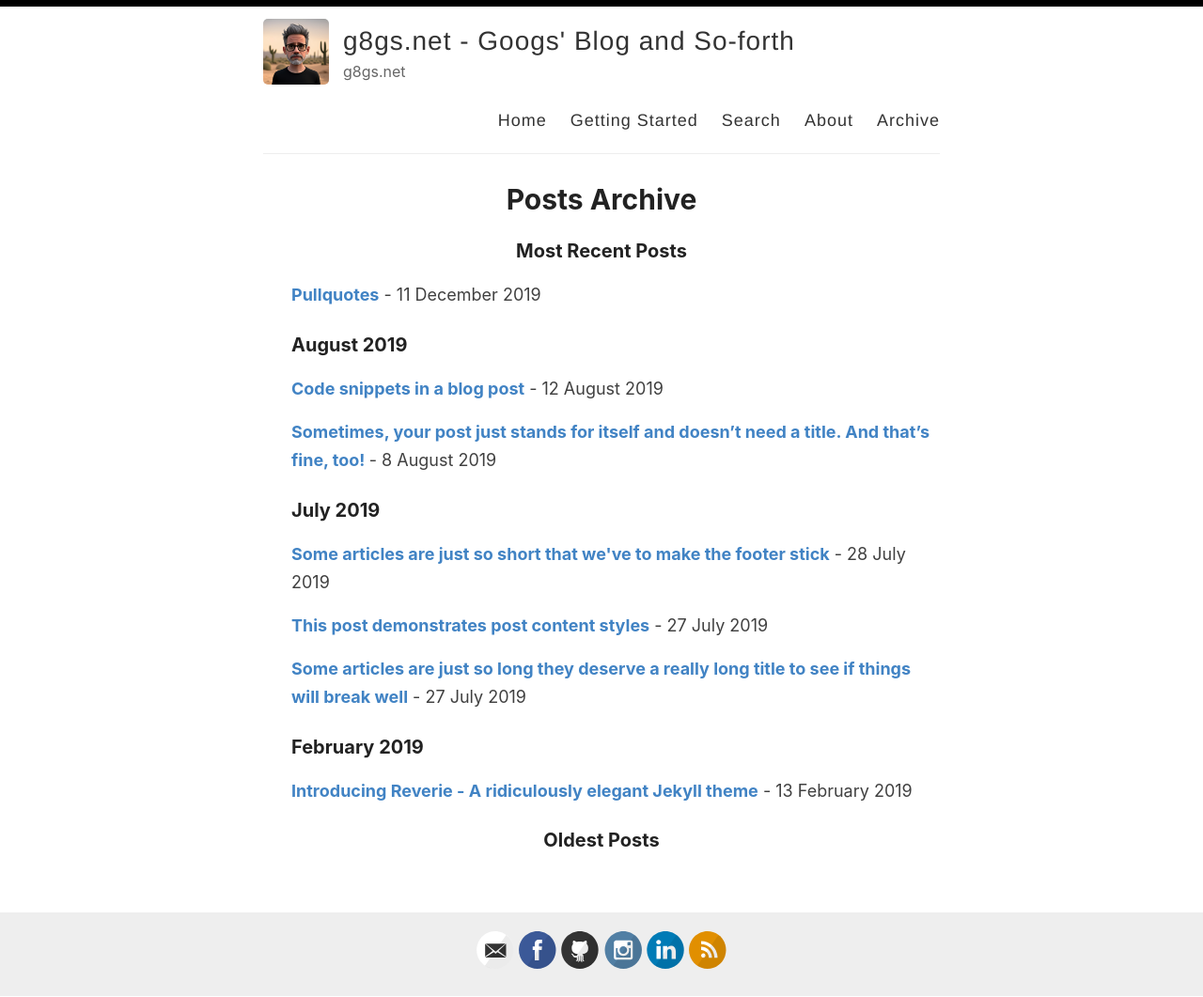
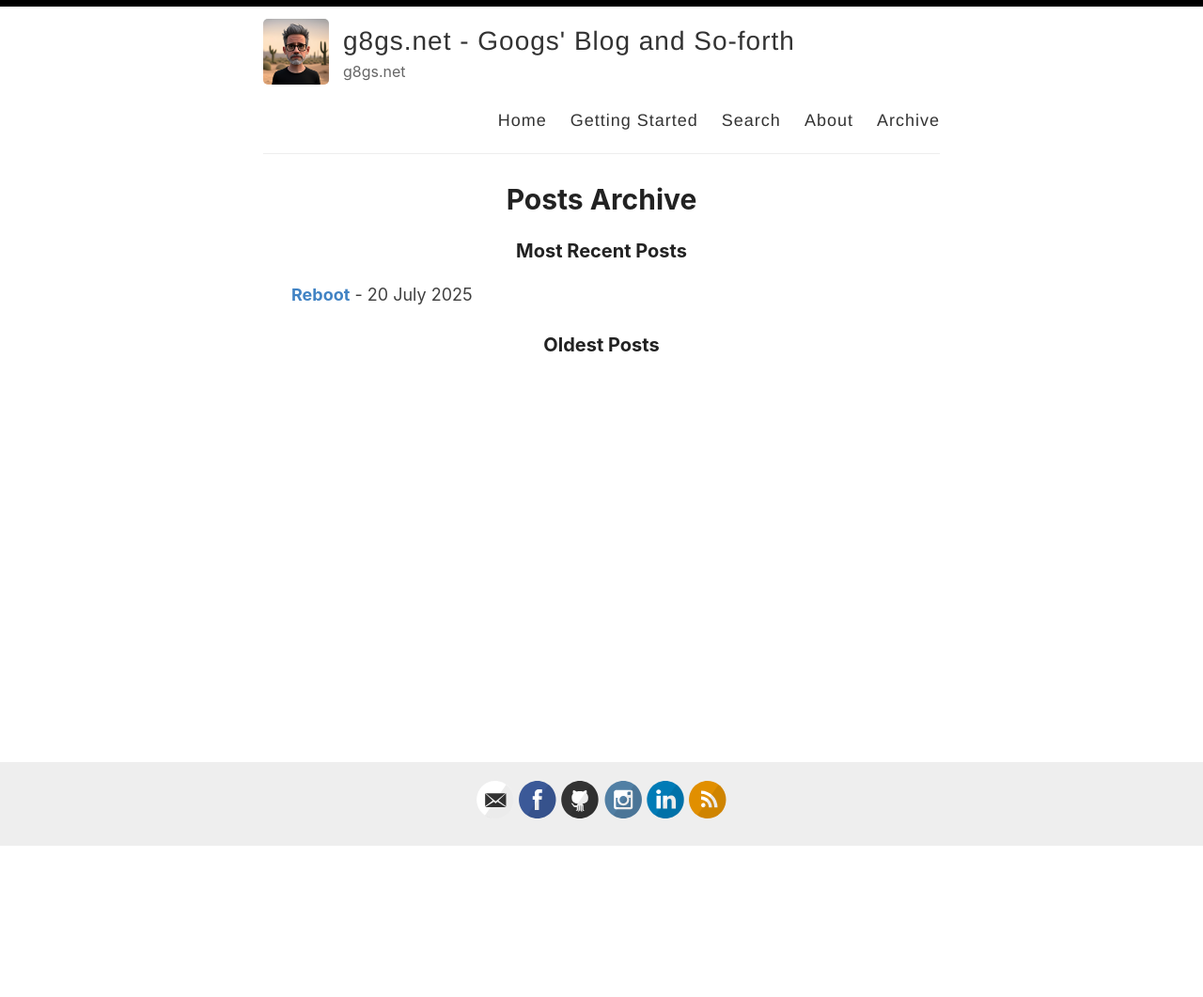
Before and after one commit to rpg777/rpg777.github.io, a Jekyll site: the page built from _pages/archive.md, in a window 1280 px wide. Shown: the whole page at 94% size. Built offline with Jekyll 4.4.1, drawn with Linux system fonts in a browser that asks for light colours; after the commit the page ends 901 px from its top, so only the background shows below that; part of the change alters nothing that is shown.

Commit message:
Initial content

````diff
--- a/_pages/about.md
+++ b/_pages/about.md
@@ -4,26 +4,14 @@ title: About
 permalink: /about/
 ---
 
-[Reverie](https://github.com/amitmerchant1990/reverie) is a Jekyll theme which is simple and opinionated. It's actually a fork of [jekyll-now](https://github.com/barryclark/jekyll-now) with some additional features and personal touches which I've implemented to suit my needs for [my blog](https://www.amitmerchant.com).
+## About
 
-This is a plug-and-play Jekyll theme which you can use on GitHub Pages without even setting up a local environment.
+A long time ago, Rob had a website and a blog. It got pretty good, but in the end it was merely full of the rantings of a daily NJ-to-NYC commuter. Facebook happened, Instagram, and the rest. It all fell by the wayside. Moves, both digital and physical, happened. Life and death happened. People came and went.
 
-## Features
+Rob now lives in Tucson, AZ and is working his way back from an awful lot of shit. He is going to put written and photographic pieces of his life back up here, and the usual links to the other usual shit may be found in the footers and eventually elsewhere on this site.
 
-- Command-line free fork-first workflow, using GitHub.com to create, customize and post to your blog
-- Fully responsive and mobile optimized base theme
-- Sass/Coffeescript support using Jekyll 2.0
-- Free hosting on your GitHub Pages user site
-- All the SEO goodies comes in-built
-- Markdown blogging
-- Syntax highlighting using Pygments
-    - [Dracula syntax theme](https://draculatheme.com/) included
-- Disqus commenting
-- Google Analytics integration
-- Fuzzy search across blog posts
-- Pagination of posts works out-of-the-box.
-- Categorize posts out-of-the box
-- RSS Feed
-- In-built sitemap
+The old rumblestrip.org will again host the 9/11 eyewitness account and some other popular favorites, and the rest of what gets resurrected will probably surface on this site.
 
-Learn more about it [here](https://github.com/amitmerchant1990/reverie) on how to get started.
+\m/
+
+g8gs
--- a/_pages/getting-started.md
+++ /dev/null
@@ -1,51 +0,0 @@
----
-layout: page
-title: Getting started with Reverie
-permalink: /getting-started/
----
-
-### Step 1) Fork Reverie to your User Repository
-
-Fork [this repository](https://github.com/amitmerchant1990/reverie), then rename the repository to `yourgithubusername.github.io`.
-
-Alternatively, you can use [Use this template](https://github.com/amitmerchant1990/reverie/generate) button if you want to create a repository with a clean commit history which will use Reverie as a template.
-
-Your Jekyll blog will often be viewable immediately at <https://yourgithubusername.github.io> (if it's not, you can often force it to build by completing step 2)
-
-### Step 2) Customize and view your site
-
-Enter your site name, description, avatar and many other options by editing the `_config.yml` file. You can easily turn on Google Analytics tracking, Disqus commenting and social icons here.
-
-Making a change to `_config.yml` (or any file in your repository) will force GitHub Pages to rebuild your site with jekyll. Your rebuilt site will be viewable a few seconds later at <https://yourgithubusername.github.io> - if not, give it ten minutes as GitHub suggests and it'll appear soon.
-
-### Step 3) Publish your first blog post
-
-Create a new file called `/_posts/2019-2-13-Hello-World.md` to publish your first blog post. That's all you need to do to publish your first blog post! This [Markdown Cheatsheet](https://github.com/adam-p/markdown-here/wiki/Markdown-Cheatsheet) might come in handy while writing the posts.
-
-> You can add additional posts in the browser on GitHub.com too! Just hit the <kbd>Create new file</kbd> button in `/_posts/` to create new content. Just make sure to include the [front-matter](http://jekyllrb.com/docs/frontmatter/) block at the top of each new blog post and make sure the post's filename is in this format: year-month-day-title.md
-
-## Using Categories in Reverie
-
-You can categorize your content based on `categories` in Reverie. For this, you just need to add `categories` in front matter like below:
-
-For adding single category:
-
-```md
-categories: JavaScript
-```
-
-For adding multiple categories:
-
-```md
-categories: [PHP, Laravel]
-```
-
-The contegorized content can be shown over this URL: <https://yourgithubusername.github.io/categories/>
-
-## RSS
-
-The generated [RSS feed](https://en.wikipedia.org/wiki/RSS) of your blog can be found at <https://yourgithubusername.github.io/feed>. You can see the example RSS feed over [here](https://www.amitmerchant.com/reverie/feed).
-
-## Sitemap
-
-The generated sitemap of your blog can be found at <https://yourgithubusername.github.io/sitemap>. You can see the example sitemap feed over [here](https://www.amitmerchant.com/reverie/sitemap).
--- a/_posts/2019-02-13-introducing-reverie-jekyll-theme.md
+++ /dev/null
@@ -1,85 +0,0 @@
----
-layout: post
-title: Introducing Reverie - A ridiculously elegant Jekyll theme
-categories: [Miscellaneous, Jekyll]
----
-
-[Reverie](https://github.com/amitmerchant1990/reverie) is a [Jekyll](https://jekyllrb.com/)-powered theme which is simple and opinionated. It's actually a fork of [jekyll-now](https://github.com/barryclark/jekyll-now) with some additional features and personal touches which I've implemented to suit my needs for my blog.
-
-This is a plug-and-play Jekyll theme which you can use on GitHub Pages without even setting up a local environment.
-
-![](/images/reverie-demo.png)
-
-## Features overview
-
-- Command-line free fork-first workflow, using GitHub.com to create, customize and post to your blog
-- Fully responsive and mobile optimized base theme
-- Sass/Coffeescript support using Jekyll 2.0
-- Free hosting on your GitHub Pages user site
-- All the SEO goodies comes in-built
-- Markdown blogging
-- Syntax highlighting using Pygments
-    - [Dracula syntax theme](https://draculatheme.com/) included
-- Disqus commenting
-- Google Analytics integration
-- Fuzzy search across blog posts
-- Pagination of posts works out-of-the-box.
-- Categorize posts out-of-the box
-- RSS Feed
-- In-built sitemap
-
-<div style="text-align: center;">
- <script async type="text/javascript" src="//cdn.carbonads.com/carbon.js?serve=CE7D6KJY&placement=wwwamitmerchantcom" id="_carbonads_js"></script>
-</div>
-
-## Using Reverie on GitHub Pages
-
-### Step 1) Fork Reverie to your User Repository
-
-Fork [this repository](https://github.com/amitmerchant1990/reverie), then rename the repository to `yourgithubusername.github.io`.
-
-Alternatively, you can use [Use this template](https://github.com/amitmerchant1990/reverie/generate) button if you want to create a repository with a clean commit history which will use Reverie as a template.
-
-Your Jekyll blog will often be viewable immediately at <https://yourgithubusername.github.io> (if it's not, you can often force it to build by completing step 2)
-
-### Step 2) Customize and view your site
-
-Enter your site name, description, avatar and many other options by editing the `_config.yml` file. You can easily turn on Google Analytics tracking, Disqus commenting and social icons here.
-
-Making a change to `_config.yml` (or any file in your repository) will force GitHub Pages to rebuild your site with jekyll. Your rebuilt site will be viewable a few seconds later at <https://yourgithubusername.github.io> - if not, give it ten minutes as GitHub suggests and it'll appear soon.
-
-### Step 3) Publish your first blog post
-
-Create a new file called `/_posts/2019-2-13-Hello-World.md` to publish your first blog post. That's all you need to do to publish your first blog post! This [Markdown Cheatsheet](https://github.com/adam-p/markdown-here/wiki/Markdown-Cheatsheet) might come in handy while writing the posts.
-
-> You can add additional posts in the browser on GitHub.com too! Just hit the <kbd>Create new file</kbd> button in `/_posts/` to create new content. Just make sure to include the [front-matter](http://jekyllrb.com/docs/frontmatter/) block at the top of each new blog post and make sure the post's filename is in this format: year-month-day-title.md
-
-## Using Categories in Reverie
-
-You can categorize your content based on `categories` in Reverie. For this, you just need to add `categories` in front matter like below:
-
-For adding single category:
-
-```md
-categories: JavaScript
-```
-
-For adding multiple categories:
-
-```md
-categories: [PHP, Laravel]
-```
-
-The contegorized content can be shown over this URL: <https://yourgithubusername.github.io/categories/>
-
-## RSS
-
-The generated [RSS feed](https://en.wikipedia.org/wiki/RSS) of your blog can be found at <https://yourgithubusername.github.io/feed>. You can see the example RSS feed over [here](https://www.amitmerchant.com/reverie/feed).
-
-## Sitemap
-
-The generated sitemap of your blog can be found at <https://yourgithubusername.github.io/sitemap>. You can see the example sitemap feed over [here](https://www.amitmerchant.com/reverie/sitemap).
-
-## License
-
-MIT
--- a/_posts/2019-08-08-no-title-posts.md
+++ /dev/null
@@ -1,6 +0,0 @@
----
-layout: post
-title: ""
-categories: Miscellaneous
----
-Sometimes, your post just stands for itself and doesn't need a title. And that's fine, too!
--- a/_posts/2019-12-11-pullquotes.md
+++ /dev/null
@@ -1,14 +0,0 @@
----
-layout: post
-title:  Pullquotes
-categories: [HTML,Code]
-excerpt: In graphic design, a pull quote (also known as a lift-out pull quote) is a key phrase, quotation, or excerpt that has been pulled from an article and used as a page layout graphic element, serving to entice readers into the article or to highlight a key topic.
----
-
-In graphic design, a pull quote (also known as a lift-out pull quote) is a key phrase, quotation, or excerpt that has been pulled from an article and used as a page layout graphic element, serving to entice readers into the article or to highlight a key topic. {% include pullquote.html quote="It is typically placed in a larger or distinctive typeface and on the same page." %} Pull quotes are often used in magazine and newspaper articles, annual reports, and brochures, as well as on the web. They can add visual interest to text-heavy pages with few images or illustrations.
-
-Placement of a pull quote on a page may be defined in a publication's or website's style guide. Such a typographic device may or may not be aligned with a column on the page. Some designers, for example, choose not to align the quote. In that case, the quotation cuts into two or more columns, as in the example shown. Because the pull quote invites the reader to read about the highlighted material, the pull quote should appear before the text it cites and, generally, fairly close to it.
-
-Pull quotes need not be a verbatim copy of the text being quoted; depending on a publication's house style, pull quotes may be abbreviated for space or paraphrased for clarity, with or without indication.
-
-A disadvantage of pull quotes as a design element is that they can disrupt the reading process of readers invested in reading the text sequentially by drawing attention to ghost fragments out of context. At the other extreme, when pull quotes are used to break up what would otherwise be a formless wall of text, pull quote can serve as visual landmarks to help the reader maintain a sense of sequence and place.
--- a/_posts/2019-7-27-super-long-article.md
+++ /dev/null
@@ -1,11 +0,0 @@
----
-layout: post
-title: Some articles are just so long they deserve a really long title to see if things will break well
-categories: Miscellaneous
----
-
-Lorem ipsum dolor sit amet, consectetur adipiscing elit. Fusce bibendum neque eget nunc mattis eu sollicitudin enim tincidunt. Vestibulum lacus tortor, ultricies id dignissim ac, bibendum in velit. Proin convallis mi ac felis pharetra aliquam. Curabitur dignissim accumsan rutrum. In arcu magna, aliquet vel pretium et, molestie et arcu. Mauris lobortis nulla et felis ullamcorper bibendum. Phasellus et hendrerit mauris. Proin eget nibh a massa vestibulum pretium. Suspendisse eu nisl a ante aliquet bibendum quis a nunc. Praesent varius interdum vehicula. Aenean risus libero, placerat at vestibulum eget, ultricies eu enim. Praesent nulla tortor, malesuada adipiscing adipiscing sollicitudin, adipiscing eget est.
-
-Lorem ipsum dolor sit amet, consectetur adipiscing elit. Fusce bibendum neque eget nunc mattis eu sollicitudin enim tincidunt. Vestibulum lacus tortor, ultricies id dignissim ac, bibendum in velit. Proin convallis mi ac felis pharetra aliquam. Curabitur dignissim accumsan rutrum. In arcu magna, aliquet vel pretium et, molestie et arcu. Mauris lobortis nulla et felis ullamcorper bibendum. Phasellus et hendrerit mauris. Proin eget nibh a massa vestibulum pretium. Suspendisse eu nisl a ante aliquet bibendum quis a nunc. Praesent varius interdum vehicula. Aenean risus libero, placerat at vestibulum eget, ultricies eu enim. Praesent nulla tortor, malesuada adipiscing adipiscing sollicitudin, adipiscing eget est.
-
-Lorem ipsum dolor sit amet, consectetur adipiscing elit. Fusce bibendum neque eget nunc mattis eu sollicitudin enim tincidunt. Vestibulum lacus tortor, ultricies id dignissim ac, bibendum in velit. Proin convallis mi ac felis pharetra aliquam. Curabitur dignissim accumsan rutrum. In arcu magna, aliquet vel pretium et, molestie et arcu. Mauris lobortis nulla et felis ullamcorper bibendum. Phasellus et hendrerit mauris. Proin eget nibh a massa vestibulum pretium. Suspendisse eu nisl a ante aliquet bibendum quis a nunc. Praesent varius interdum vehicula. Aenean risus libero, placerat at vestibulum eget, ultricies eu enim. Praesent nulla tortor, malesuada adipiscing adipiscing sollicitudin, adipiscing eget est.
--- a/_posts/2019-7-27-this-post-demonstrates-post-content-styles.md
+++ /dev/null
@@ -1,95 +0,0 @@
----
-layout: post
-title: This post demonstrates post content styles
-categories: Miscellaneous
----
-
-Lorem ipsum dolor sit amet, consectetur adipiscing elit. Fusce bibendum neque eget nunc mattis eu sollicitudin enim tincidunt. Vestibulum lacus tortor, ultricies id dignissim ac, bibendum in velit. Praesent varius interdum vehicula. Aenean risus libero, placerat at vestibulum eget, ultricies eu enim. Praesent nulla tortor, malesuada adipiscing adipiscing sollicitudin, adipiscing eget est.
-
-## Some great heading (h2)
-
-Proin convallis mi ac felis pharetra aliquam. Curabitur dignissim accumsan rutrum. In arcu magna, aliquet vel pretium et, molestie et arcu.
-
-Mauris lobortis nulla et felis ullamcorper bibendum. Phasellus et hendrerit mauris. Proin eget nibh a massa vestibulum pretium. Suspendisse eu nisl a ante aliquet bibendum quis a nunc. Praesent varius interdum vehicula. Aenean risus libero, placerat at vestibulum eget, ultricies eu enim. Praesent nulla tortor, malesuada adipiscing adipiscing sollicitudin, adipiscing eget est.
-
-## Another great heading (h2)
-
-Lorem ipsum dolor sit amet, consectetur adipiscing elit. Fusce bibendum neque eget nunc mattis eu sollicitudin enim tincidunt. Vestibulum lacus tortor, ultricies id dignissim ac, bibendum in velit.
-
-### Some great subheading (h3)
-
-Proin convallis mi ac felis pharetra aliquam. Curabitur dignissim accumsan rutrum. In arcu magna, aliquet vel pretium et, molestie et arcu. Mauris lobortis nulla et felis ullamcorper bibendum.
-
-Phasellus et hendrerit mauris. Proin eget nibh a massa vestibulum pretium. Suspendisse eu nisl a ante aliquet bibendum quis a nunc.
-
-### Some great subheading (h3)
-
-Praesent varius interdum vehicula. Aenean risus libero, placerat at vestibulum eget, ultricies eu enim. Praesent nulla tortor, malesuada adipiscing adipiscing sollicitudin, adipiscing eget est.
-
-> This quote will change your life. It will reveal the secrets of the universe, and all the wonders of humanity. Don't misuse it.
-
-Lorem ipsum dolor sit amet, consectetur adipiscing elit. Fusce bibendum neque eget nunc mattis eu sollicitudin enim tincidunt.
-
-### Some great subheading (h3)
-
-Vestibulum lacus tortor, ultricies id dignissim ac, bibendum in velit. Proin convallis mi ac felis pharetra aliquam. Curabitur dignissim accumsan rutrum.
-
-```html
-<html>
-  <head>
-  </head>
-  <body>
-    <p>Hello, World!</p>
-  </body>
-</html>
-```
-
-
-In arcu magna, aliquet vel pretium et, molestie et arcu. Mauris lobortis nulla et felis ullamcorper bibendum. Phasellus et hendrerit mauris.
-
-#### You might want a sub-subheading (h4)
-
-In arcu magna, aliquet vel pretium et, molestie et arcu. Mauris lobortis nulla et felis ullamcorper bibendum. Phasellus et hendrerit mauris.
-
-In arcu magna, aliquet vel pretium et, molestie et arcu. Mauris lobortis nulla et felis ullamcorper bibendum. Phasellus et hendrerit mauris.
-
-#### But it's probably overkill (h4)
-
-In arcu magna, aliquet vel pretium et, molestie et arcu. Mauris lobortis nulla et felis ullamcorper bibendum. Phasellus et hendrerit mauris.
-
-### Oh hai, an unordered list!!
-
-In arcu magna, aliquet vel pretium et, molestie et arcu. Mauris lobortis nulla et felis ullamcorper bibendum. Phasellus et hendrerit mauris.
-
-- First item, yo
-- Second item, dawg
-- Third item, what what?!
-- Fourth item, fo sheezy my neezy
-
-### Oh hai, an ordered list!!
-
-In arcu magna, aliquet vel pretium et, molestie et arcu. Mauris lobortis nulla et felis ullamcorper bibendum. Phasellus et hendrerit mauris.
-
-1. First item, yo
-2. Second item, dawg
-3. Third item, what what?!
-4. Fourth item, fo sheezy my neezy
-
-
-
-## Headings are cool! (h2)
-
-Proin eget nibh a massa vestibulum pretium. Suspendisse eu nisl a ante aliquet bibendum quis a nunc. Praesent varius interdum vehicula. Aenean risus libero, placerat at vestibulum eget, ultricies eu enim. Praesent nulla tortor, malesuada adipiscing adipiscing sollicitudin, adipiscing eget est.
-
-Praesent nulla tortor, malesuada adipiscing adipiscing sollicitudin, adipiscing eget est.
-
-Proin eget nibh a massa vestibulum pretium. Suspendisse eu nisl a ante aliquet bibendum quis a nunc.
-
-### Tables
-
-|Title 1               | Title 2               | Title 3               | Title 4              |
-|--------------------- | --------------------- | --------------------- | ---------------------|
-|lorem                 | lorem ipsum           | lorem ipsum dolor     | lorem ipsum dolor sit|
-|lorem ipsum dolor sit | lorem ipsum dolor sit | lorem ipsum dolor sit | lorem ipsum dolor sit|
-|lorem ipsum dolor sit | lorem ipsum dolor sit | lorem ipsum dolor sit | lorem ipsum dolor sit|
-|lorem ipsum dolor sit | lorem ipsum dolor sit | lorem ipsum dolor sit | lorem ipsum dolor sit|
--- a/_posts/2019-7-28-super-short-article.md
+++ /dev/null
@@ -1,7 +0,0 @@
----
-layout: post
-title: Some articles are just so short that we've to make the footer stick
-categories: Miscellaneous
----
-
-Lorem ipsum dolor sit amet, consectetur adipisicing elit, sed do eiusmod tempor incididunt ut labore et dolore magna aliqua. Ut enim ad minim veniam, quis nostrud exercitation ullamco laboris nisi ut aliquip ex ea commodo consequat. Duis aute irure dolor in reprehenderit in voluptate velit esse cillum dolore eu fugiat nulla pariatur. Excepteur sint occaecat cupidatat non proident, sunt in culpa qui officia deserunt mollit anim id est laborum.
--- a/_posts/2019-8-12-code-snippets.md
+++ /dev/null
@@ -1,42 +0,0 @@
----
-layout: post
-title:  Code snippets in a blog post
-categories: [HTML,Code]
----
-
-This post demonstrate the use of code snippets in the theme. The code snippets are powered by [Pygments](http://pygments.org/) and the code theme that is been used in Reverie is called [Dracula](https://draculatheme.com/).
-
-This is a raw snippet:
-
-```
-hello world
-123
-This is a text snippet
-```
-
-This is a PHP snippet:
-
-```php
-<?php
-    echo 'Hello, World!';
-?>
-```
-
-This is a JavaScript snippet:
-
-```js
-const add = (a, b) => a + b
-const minus = (a, b) => a - b
-
-console.log(add(100,200))  // 300
-console.log(minus(100,200))  // -100
-```
-
-This is a Python snippet:
-
-```python
-def say_hello():
-    print("hello world!")
-
-say_hello()   // "hello world!"
-```
--- /dev/null
+++ b/_posts/2025-7-20-reboot.md
@@ -0,0 +1,9 @@
+---
+layout: post
+title: Reboot
+categories: Miscellaneous, Blog
+---
+
+Welcome to g8gs.net. More will be revealed.
+
+- Rob
````
